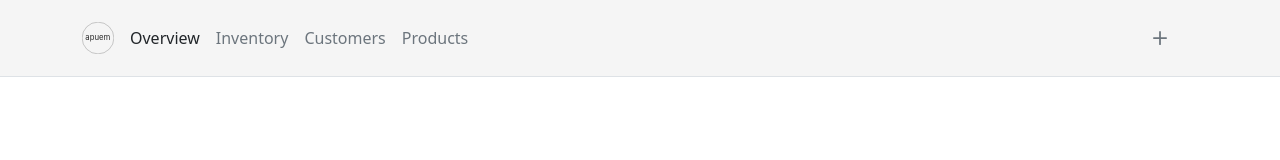
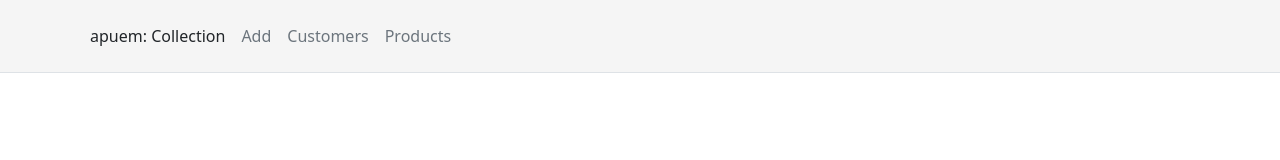
Before and after one commit to apuem/apuem, a plain HTML site: page index.html in a window 1280 px wide. Drawn offline with nearby package versions, Linux system fonts and the light colour scheme.

Commit message:
Update index.html

```diff
--- a/index.html
+++ b/index.html
@@ -13,23 +13,12 @@
 <body>
     <header class="p-3 mb-3 border-bottom" style="background-color: #F5F5F5;">
         <div class="container">
-          <div class="d-flex flex-wrap align-items-center justify-content-center justify-content-lg-start">
-            <a href="/" class="d-flex align-items-center mb-2 mb-lg-0 text-dark text-decoration-none">
-              <img class="bi me-2" width="32" height="32" src="images/apuem_circle.svg"></img>
-            </a>
-
-            <ul class="nav col-12 col-lg-auto me-lg-auto mb-2 justify-content-center mb-md-0">
-              <li><a href="#" class="nav-link px-2 link-dark">Overview</a></li>
-              <li><a href="#" class="nav-link px-2 link-secondary">Inventory</a></li>
+            <ul class="nav col-12 col-lg-auto me-lg-auto mb-2 mb-md-0">
+              <li><a href="#" class="nav-link px-2 link-dark">apuem: Collection</a></li>
+              <li><a href="#" class="nav-link px-2 link-secondary">Add</a></li>
               <li><a href="#" class="nav-link px-2 link-secondary">Customers</a></li>
               <li><a href="#" class="nav-link px-2 link-secondary">Products</a></li>
             </ul>
-
-            <div class="col-12 col-lg-auto mb-3 mb-lg-0 me-lg-3">
-                <a href="#" class="nav-link px-2 link-secondary"><svg xmlns="http://www.w3.org/2000/svg" width="28" height="28" fill="currentColor" class="bi bi-plus" viewBox="0 0 16 16"><path d="M8 4a.5.5 0 0 1 .5.5v3h3a.5.5 0 0 1 0 1h-3v3a.5.5 0 0 1-1 0v-3h-3a.5.5 0 0 1 0-1h3v-3A.5.5 0 0 1 8 4z"/></svg></a>
-            </div>
-
-
           </div>
         </div>
       </header>
```
